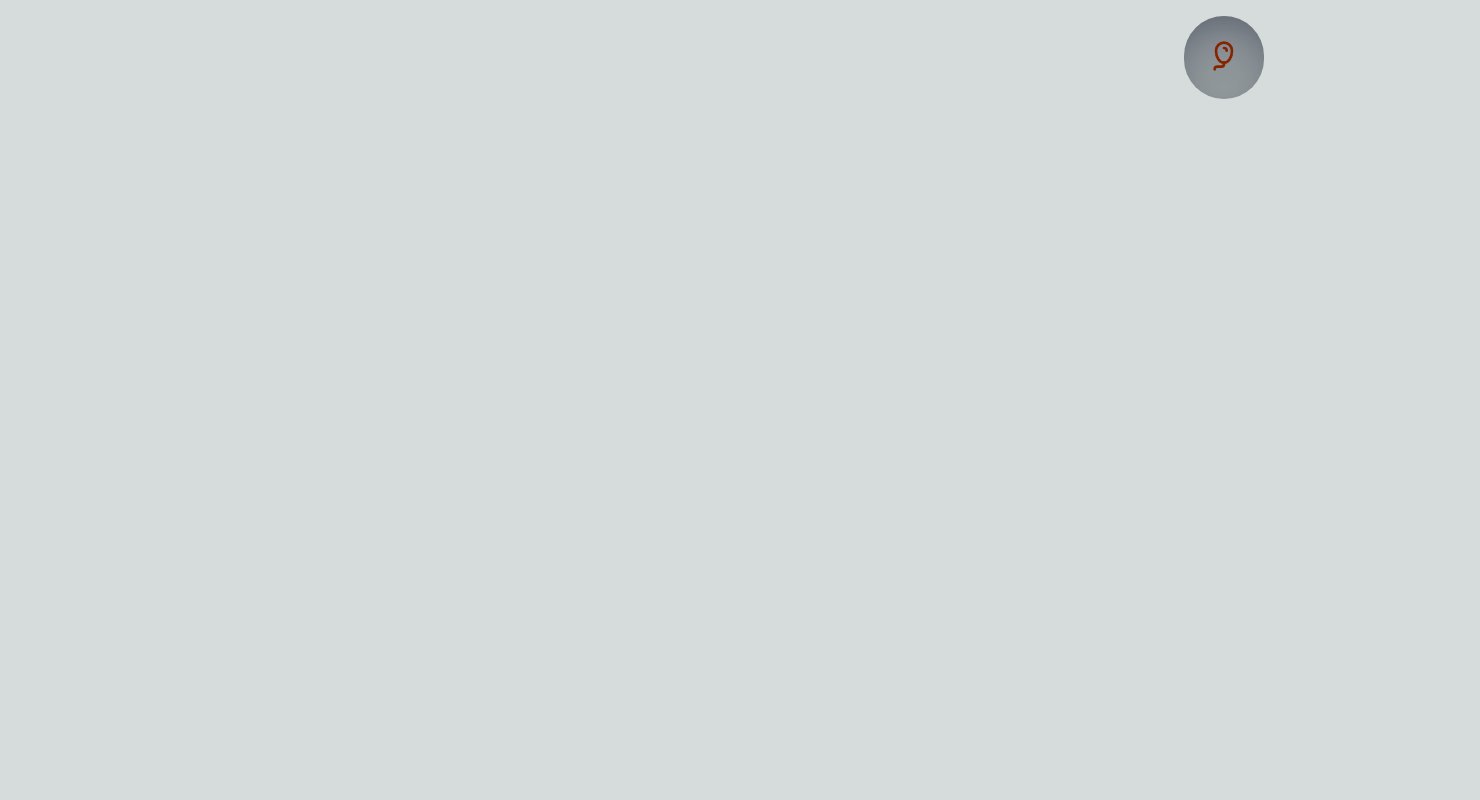
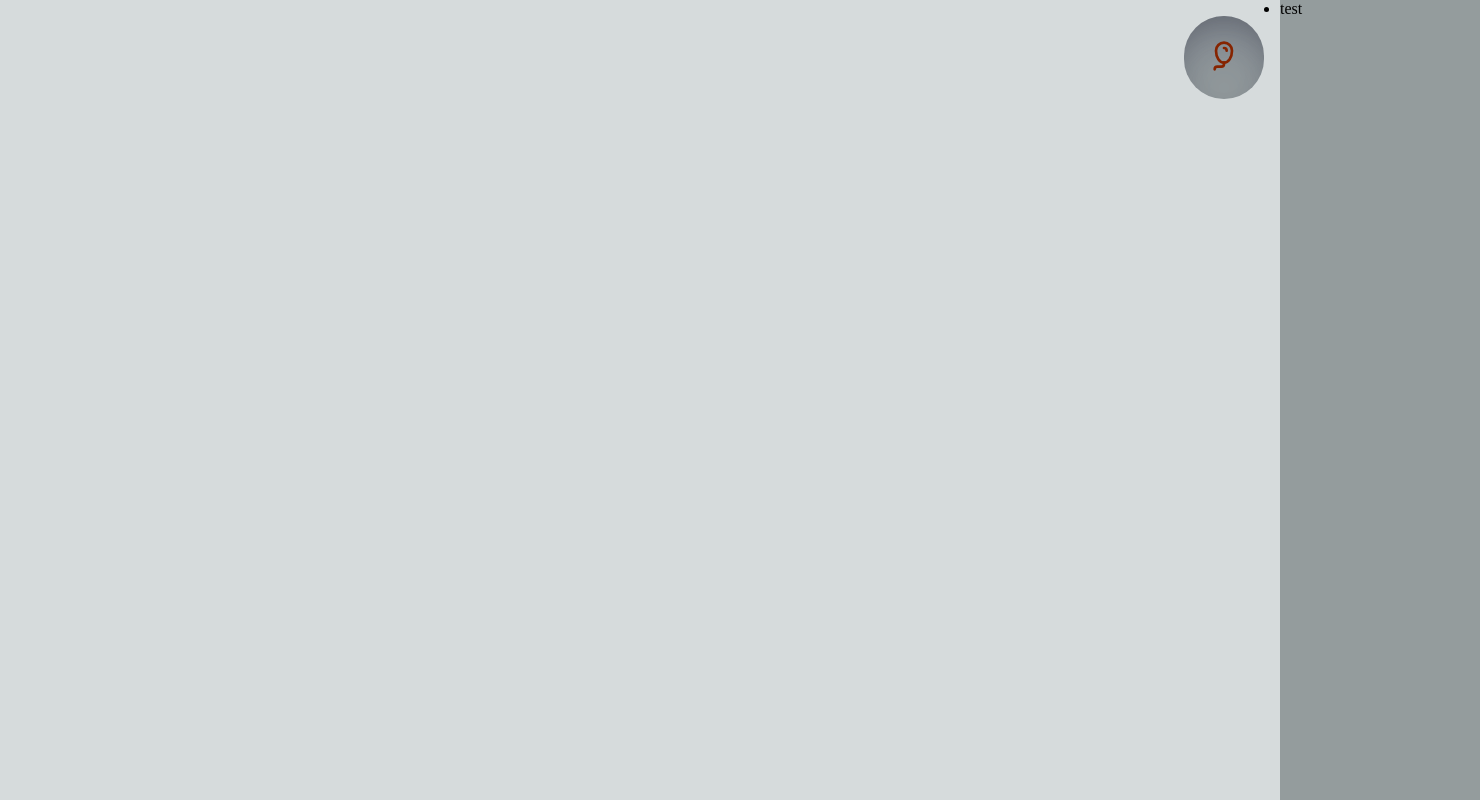
Before and after one commit to julialoeschel/midway-next-2.0, a Next.js app: page /Components/BurgerMenu in a window 1280 px wide. Shown: the whole page, 1480 px wide, since content can reach past the window. Built offline with nearby package versions, Linux system fonts and the light colour scheme.

Commit message:
make menu slide

```diff
--- a/src/pages/Components/BurgerMenu.js
+++ b/src/pages/Components/BurgerMenu.js
@@ -6,22 +6,15 @@ export default function Burgermenu() {
   const [menuOpen, setMenuOpen] = useState(false);
   return (
     <>
-      {menuOpen ? (
-        <>
       <MenuBar isShown={menuOpen}>
-            <Button onClick={() => setMenuOpen(false)}>
-              <BurgermenuIcon />
-            </Button>
         <ul>
           <li>test</li>
         </ul>
       </MenuBar>
-        </>
-      ) : (
-        <Button onClick={() => setMenuOpen(true)}>
+
+      <Button onClick={() => setMenuOpen(!menuOpen)}>
         <BurgermenuIcon />
       </Button>
-      )}
     </>
   );
 }
@@ -42,13 +35,13 @@ const Button = styled.button`
 
 const MenuBar = styled.section`
   position: absolute;
-  right: -200px;
+  right: 0px;
   width: 200px;
   z-index: 1;
   background-color: #949c9d;
   height: 100vh;
   top: 0;
-  transform: ${(prop) =>
-    prop.isShown ? "translateX(-200px)" : "translateX(0)"};
-  transition: transform 0.4s ease-in;
+  transform: ${(props) =>
+    props.isShown ? "translateX(0px)" : "translateX(200px)"};
+  transition: transform 1s ease-in;
 `;
```
Lines whose indentation alone changed are shown as unchanged.
